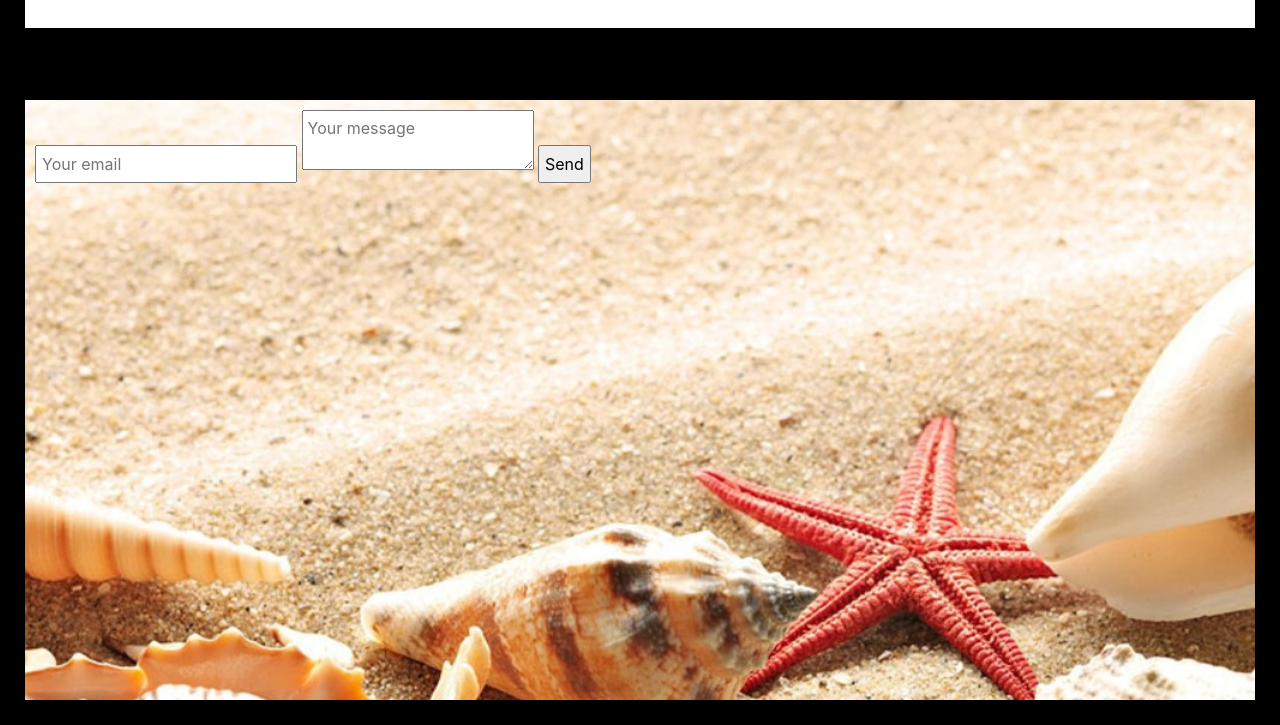
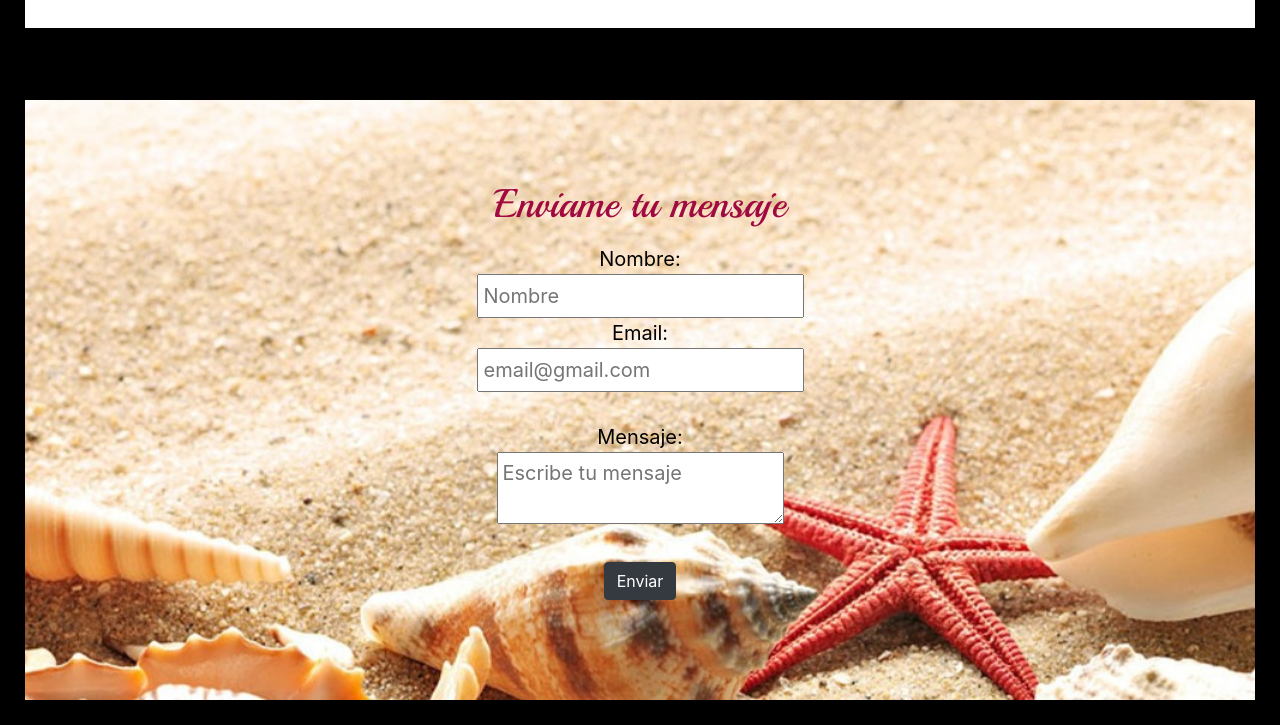
Before and after one commit to Belu1995/Trabajo-Final, a plain HTML site: page index.html in a window 1280 px wide. Shown: the part 3588-4313 px from the top of the page. Drawn offline with nearby package versions, Linux system fonts and the light colour scheme; a web font is replaced by a local one.

Commit message:
estilo contacto

```diff
--- a/Estilos.css
+++ b/Estilos.css
@@ -266,12 +266,17 @@ h2{
      font-family:'Playball', cursive;
 }
 
+.contacto h3{
+	color:rgb(160, 10, 64);
+	font-family:'Playball', cursive;
+	font-size:40px;
 
-#contacto{
+}
+
+.contacto{
 	text-align:center;
-	font-size:5px;
 	color: black;
-	margin-top:50px;
-	width:400px;
-	border:2px solid black;
+	font-size:20px;
+
+
 }
--- a/index.html
+++ b/index.html
@@ -602,15 +602,20 @@ por ejemplo, ya que esto podría ayudarnos en el caso de ser llamados para una e
 
 <div class="paralax2">
 
+<br><br><br>
+
 <section class="contacto">
 
+<h3>Enviame tu mensaje</h3>
 
 
-<form method="POST" action="https://formspree.io/denise.laureiro@gmail.com">
-  <input type="email" name="email" placeholder="Your email">
-  <textarea name="message" placeholder="Your message"></textarea>
-  <button type="submit">Send</button>
+<form method="POST" action="https://formspree.io/denise.laureiro@gmail.com"> Nombre: <br>
+<input type="text" id="name" placeholder="Nombre"><br> Email: <br>
+  <input type="email" name="email" placeholder="email@gmail.com"> <br> <br> Mensaje: <br>
+  <textarea name="message" placeholder="Escribe tu mensaje"></textarea> <br> <br>
+  <button type="submit" class="btn btn-dark">Enviar</button>
 </form>
+
 
 
 <!---
```
